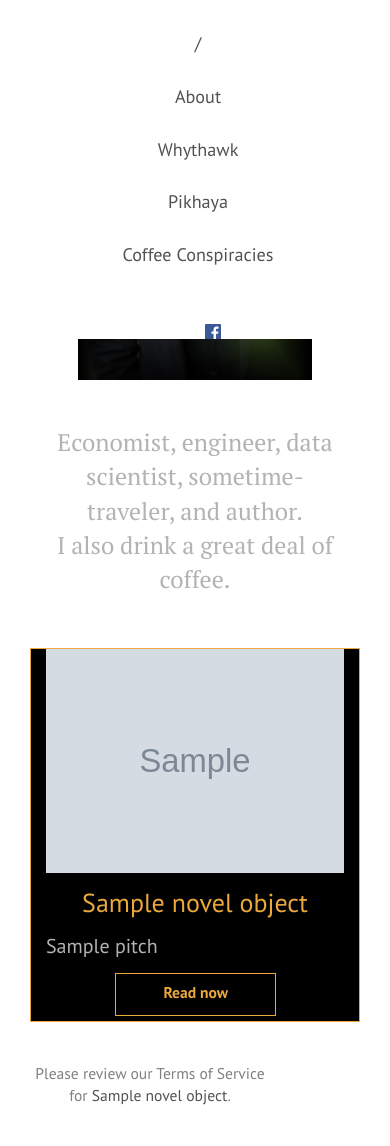
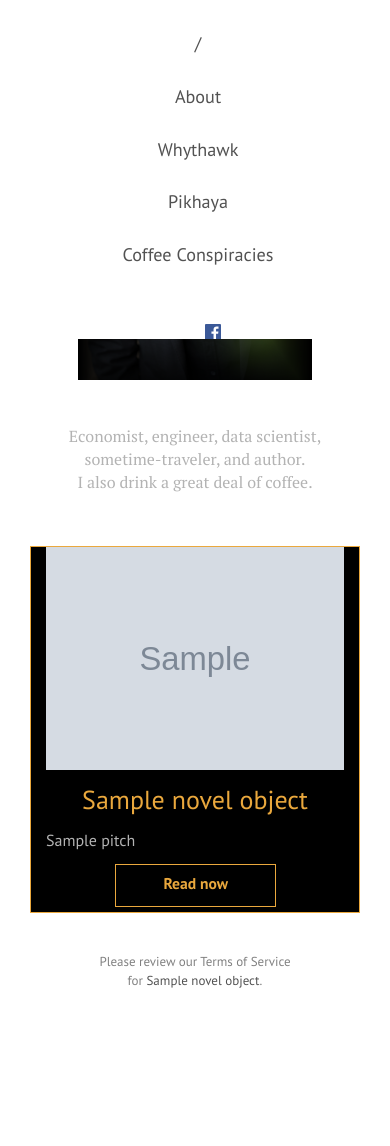
Before and after one commit to whythawk/qwyre, a Django app: template qwyre/sqwyre/templates/sqwyre/index.html in a window 390 px wide, after a click on "Toggle navigation". Shown: the part 49-1195 px from the top of the page. After the commit the page ends 1037 px from the top, so only its background shows below. Run offline with Django 3.2, Linux system fonts and the light colour scheme; the template is opened without the code that fills it: most values are stand-ins (such as "Sample title", 1, 10 or a date in 2020); grey boxes marked "Sample" are stand-in pictures; some libraries are stand-ins or nearby versions.

Commit message:
Sundry responsive design changes

```diff
--- a/qwyre/sqwyre/templates/sqwyre/index.html
+++ b/qwyre/sqwyre/templates/sqwyre/index.html
@@ -15,7 +15,7 @@
 }
 .book-create a {
 	font-weight: 500;
-	font-size: 3.50rem;
+	font-size: 3.5rem;
     display:block;
     text-align: center;
     color: #eaa83d !important;
@@ -25,7 +25,7 @@
 }
 .book-content a {
 	font-weight: 500;
-	font-size: 2.60rem;
+	font-size: 2.6rem;
     display:block;
     text-align: center;
     color: #eaa83d !important;
@@ -36,7 +36,7 @@
 	margin: 0 0 12px;
 }
 .home .content p {
-	font-size: 2.4rem;
+	font-size: 2.2rem;
 }
 .small, small {
     font-size: 1.8rem;
@@ -70,16 +70,26 @@
 		font-size: 2.2rem;
 	}
 }
-@media (max-width: 1024px) {
-	.container-fluid.page-background {
-		background: url("/static/images/gavin-portrait-page.png") no-repeat 70% 25px;
-		background-size: 45% auto;
-	}
-}
 @media (max-width: 769px) {
 	.menu-image {
 		display: none;
 	}
+}
+@media (max-width: 1400px) {
+	.container-fluid.page-background {
+		background: url("/static/images/gavin-portrait-page.png") no-repeat 70% 25px;
+		background-size: 33% auto;
+	}
+	.home .content p {
+		font-size: 2.0rem;
+	}
+}
+@media (max-width: 1199px) {
+	.navbar-nav li a {
+		padding: 0 6px;
+	}
+}
+@media (max-width: 991px) {
 	.container-fluid.page-background {
 		background: url("/static/images/gavin-portrait-page.png") no-repeat 50% 25px;
 		background-size: 60% auto;
@@ -87,6 +97,25 @@
 	.home .content blockquote {
 		margin: 60vw 10vmin 0;
 		font-size: 2.2rem;
+	}
+}
+@media (max-width: 500px) {
+	.home .content p {
+		font-size: 1.6rem;
+	}
+	.home .content blockquote {
+		font-size: 1.6rem;
+	}
+	.book-content p {
+		font-size: 1.6rem;
+	}
+	.smallprint {
+		font-size: 1.0em;
+	}
+}
+@media (max-width: 370px) {
+	.book-content a {
+		font-size: 2.0rem;
 	}
 }
 .home .navbar-toggle, .home .navbar-toggle:hover {
@@ -180,7 +209,7 @@
     <div class="container home">
         <div class="col-xs-12">
             <div class="row">
-                <div class="col-md-6">
+                <div class="col-md-8">
                     <div class="content">
 						<blockquote class="blockquote-reverse">
 							<div id="quote"></div>
@@ -239,12 +268,11 @@
                 </div>
             </div>
             {% endfor %}
-        </div>
 			<div id="buynow">
 				<div class="row"></div>
-			<div class="row col-xs-12 col-xs-pull-1 text-center" id="buynowresponse">
+				<div class="col-xs-12 col-md-8 col-md-push-1 text-center" id="buynowresponse">
 					{% if any_can_buy %}
-				<span class="smallprint">Buy to read complete novel online or download for Kindle & ePub readers.<br>
+					<span class="smallprint">Buy to read complete novel online or download for Kindle & ePub readers.
 					Payments securely processed by Stripe. Select BTC or USD from <span class="caret"></span>
 					for <em>Bitcoin</em>.<br>
 					This site never has access to your credit card number.</span>
@@ -254,6 +282,7 @@
 						{% if not forloop.first and not forloop.last %}, {% endif %}{% if not forloop.first and forloop.last %}, and {% endif %}<a href="{% url 'legal' novel.novel_object.surl %}">{{ novel.novel_object.title }}</a>{% if forloop.last %}.{% endif %}
 						{% endfor %}
 					</span>
+				</div>
 			</div>
 		</div>
     </div>
--- a/qwyre/sqwyre/templates/sqwyre/view_text.html
+++ b/qwyre/sqwyre/templates/sqwyre/view_text.html
@@ -57,7 +57,7 @@
                            {{ next_price }}</small>{% endif %}</a>
                     </form>
                     {% else %}
-                    <a href="{% url 'about' novel_object.surl %}" class="btn btn-md btn-read pull-right"
+                    <a href="{% url 'about' %}" class="btn btn-md btn-read pull-right"
                               role="button">Buy to continue reading</a>
                     {% endif %}
                 {% else %}
--- a/qwyre/sqwyre/views.py
+++ b/qwyre/sqwyre/views.py
@@ -39,7 +39,7 @@ def view_index(request, template_name="sqwyre/index.html"):
     if not novel_objects:
         return redirect("create_novel")
     page_title = "Gavin Chait"
-    page_subtitle = "Start Reading"
+    page_subtitle = "Coffee-drinking economist, engineer, data scientist, sometime-traveler, and author."
     page_class = "home"
     novel_list = []
     any_can_buy = False
```
Also changed, not shown: qwyre/templates/about.html (+11 -2 lines). Lines whose indentation alone changed are shown as unchanged.
